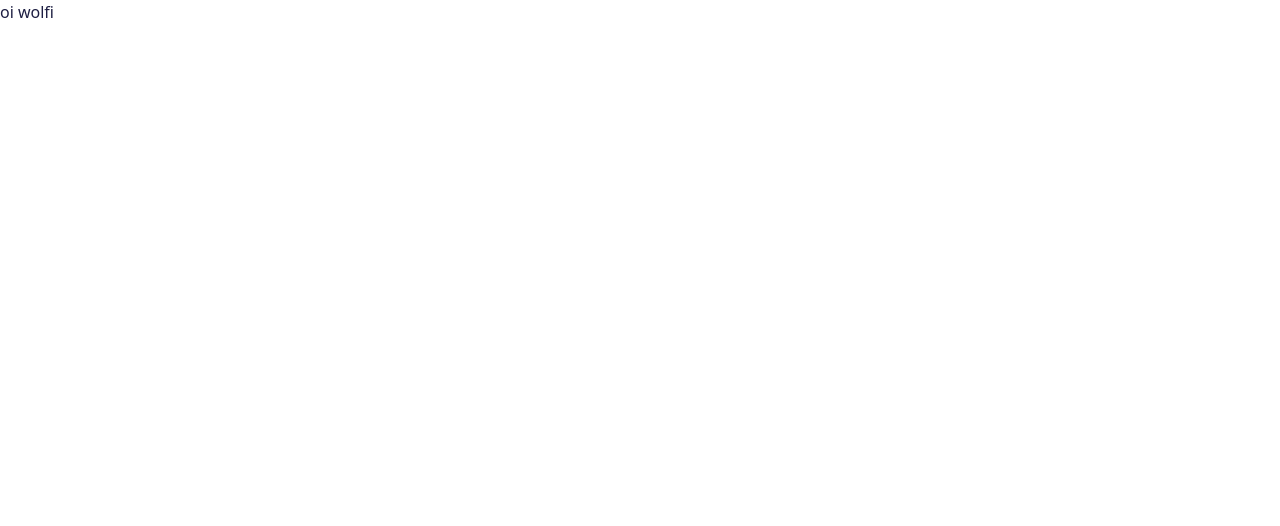
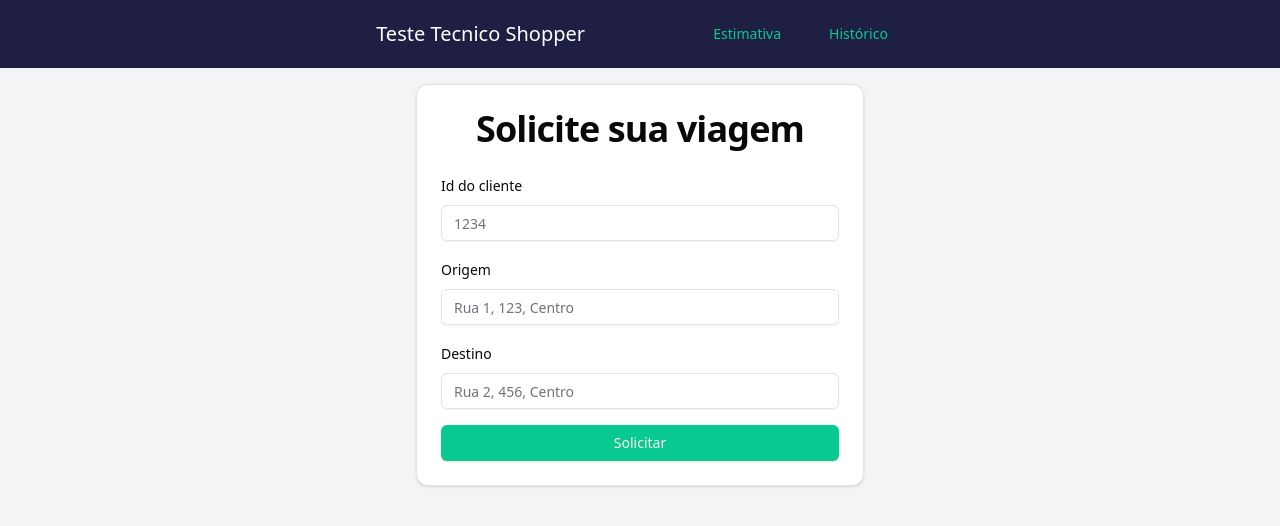
Before and after one commit to gustavo-meira/teste-tecnico-shopper, a React (Vite) app in the folder frontend/: page / in a window 1280 px wide. Shown: the top 526 px of the page. Built offline with nearby package versions, Linux system fonts and the light colour scheme.

Commit message:
refactor<frontend>: show EstimateRidePage and Header on App

```diff
--- a/frontend/src/App.tsx
+++ b/frontend/src/App.tsx
@@ -1,3 +1,11 @@
+import { Header } from './components/Headers/Header/Header';
+import { EstimateRidePage } from './pages/EstimateRidePage';
+
 export const App = () => {
-  return <>oi wolfi</>;
+  return (
+    <div className="min-h-screen flex flex-col">
+      <Header />
+      <EstimateRidePage />
+    </div>
+  );
 };
```
